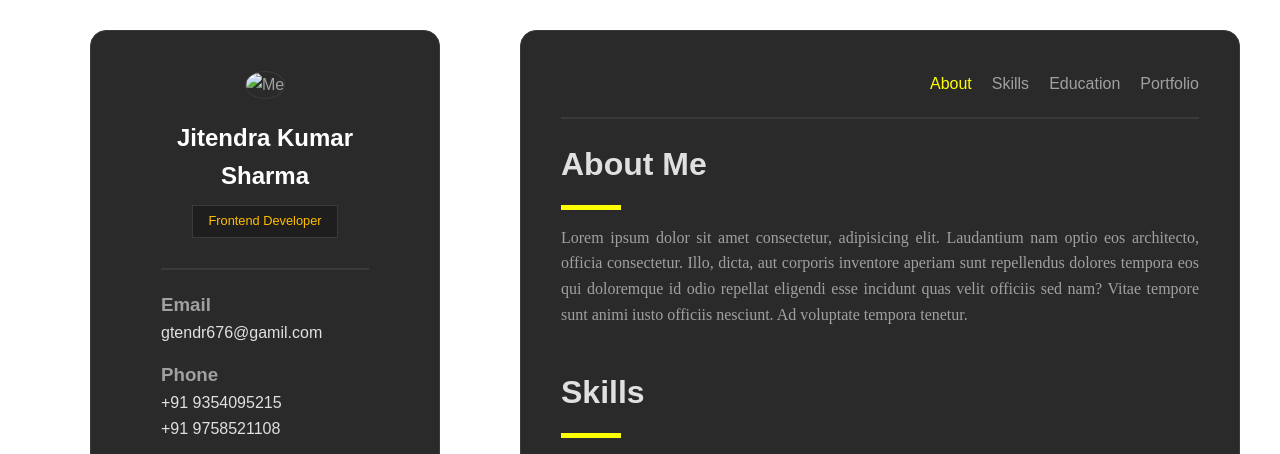
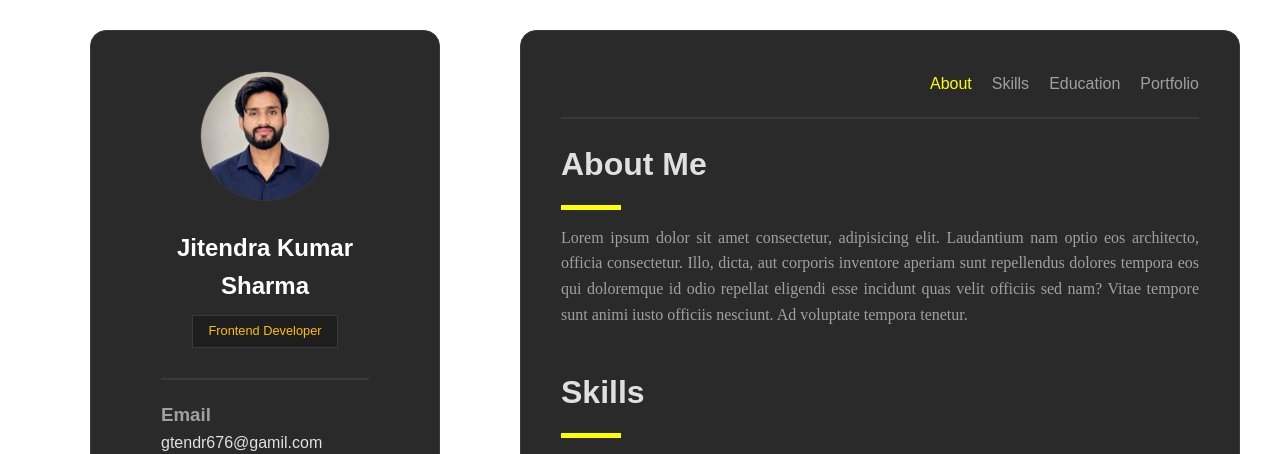
Before and after one commit to Jitendra1802/My-Portfolio, a plain HTML site: page index.html in a window 1280 px wide. Shown: the top 454 px of the page. Drawn offline with Linux system fonts and the light colour scheme; files whose address does not match are found by name.

Commit message:
change image

```diff
--- a/index.html
+++ b/index.html
@@ -17,7 +17,7 @@
             <!-- profile -->
             <div class="profile">
 
-                <img src="images/Me.png" alt="Me">
+                <img src="images/Me.jpeg" alt="Me">
                 <h2>Jitendra Kumar Sharma</h2>
                 <p style="text-align: center;">Frontend Developer</p>
 
```
